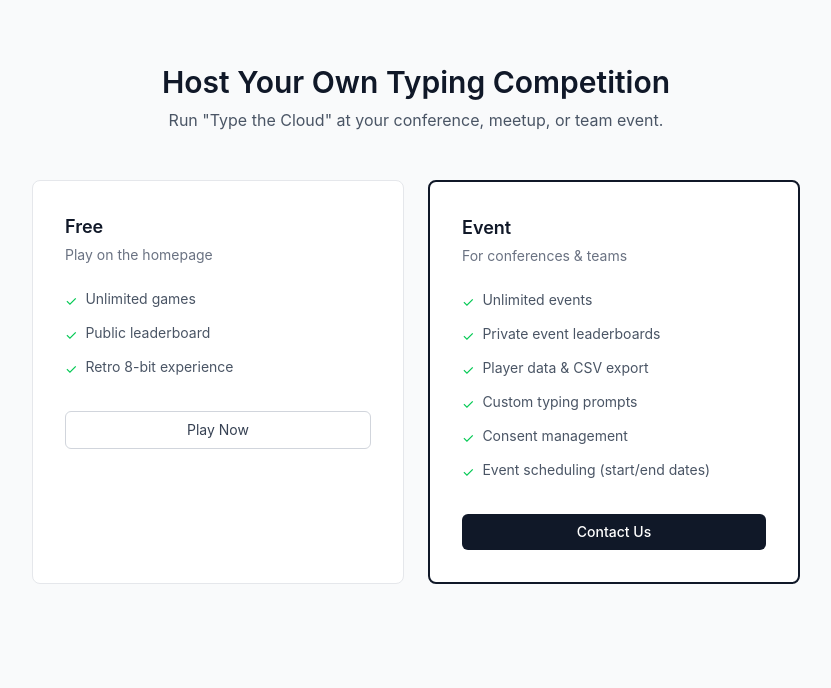
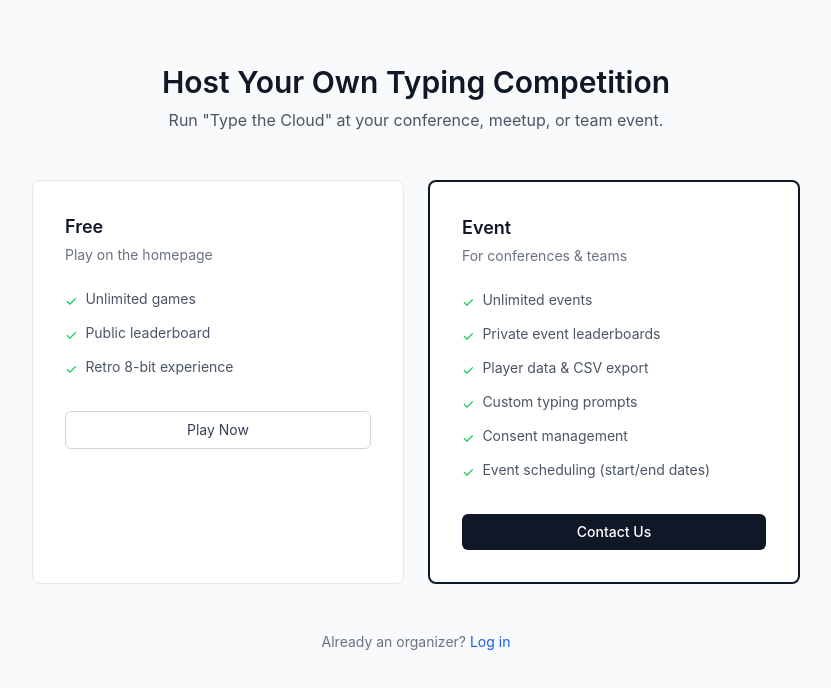
Before and after one commit to ajot/typing-master, a React (Vite) app in the folder frontend/: page /pricing in a window 1280 px wide. Shown: the top 688 px of the page, without its empty margins (224-1055 px from the left). Built offline with nearby package versions, Linux system fonts and the light colour scheme; no server answers.

Commit message:
Simplify organizer links: single 'Host this game' on welcome, login link on pricing page

```diff
--- a/frontend/src/components/WelcomeScreen.tsx
+++ b/frontend/src/components/WelcomeScreen.tsx
@@ -226,14 +226,10 @@
         {/* Footer */}
         <Footer />
 
-        {/* Organizer links */}
-        <div className="flex justify-center gap-3 mt-2">
+        {/* Organizer link */}
+        <div className="text-center mt-2">
           <Link to="/pricing" className="text-[9px] text-retro-gray/50 hover:text-retro-gray uppercase tracking-wider">
-            Pricing
-          </Link>
-          <span className="text-[9px] text-retro-gray/20">|</span>
-          <Link to="/login" className="text-[9px] text-retro-gray/50 hover:text-retro-gray uppercase tracking-wider">
-            Host an Event
+            Host this game →
           </Link>
         </div>
       </div>
--- a/frontend/src/pages/PricingPage.tsx
+++ b/frontend/src/pages/PricingPage.tsx
@@ -72,6 +72,13 @@
             </a>
           </div>
         </div>
+
+        <p className="text-sm text-gray-500">
+          Already an organizer?{' '}
+          <Link to="/login" className="text-blue-600 hover:text-blue-800">
+            Log in
+          </Link>
+        </p>
       </div>
     </div>
   );
```
